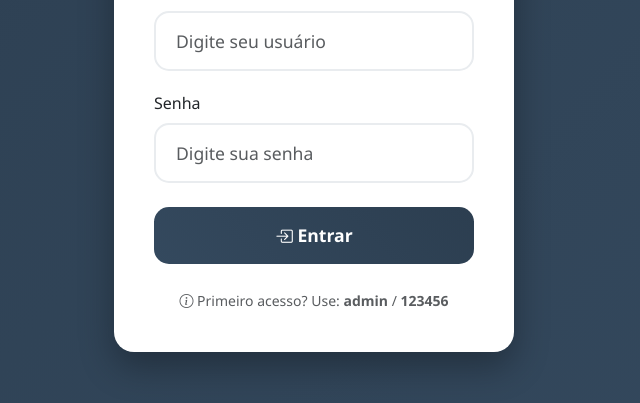
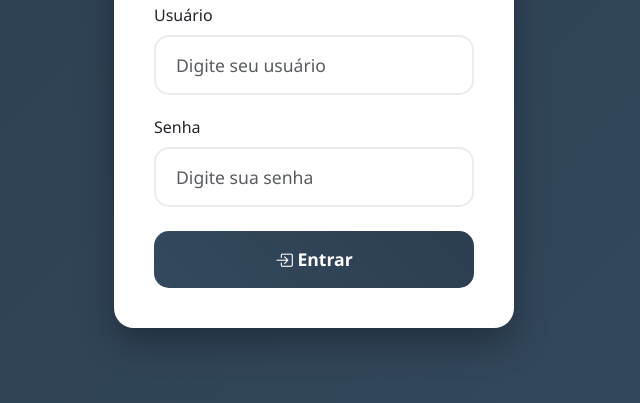
Before and after one commit to Natanzin/uberController, a plain HTML site: page index.html in a window 1280 px wide. Shown: the part 349-752 px from the top of the page, without its empty margins (326-966 px from the left). Drawn offline with nearby package versions, Linux system fonts and the light colour scheme.

Commit message:
retirada de itens desnecessários

```diff
--- a/index.html
+++ b/index.html
@@ -36,13 +36,6 @@
                 <button type="submit" class="login-btn">
                     <i class="bi bi-box-arrow-in-right"></i> Entrar
                 </button>
-
-                <div class="text-center mt-4">
-                    <small class="text-muted">
-                        <i class="bi bi-info-circle"></i>
-                        Primeiro acesso? Use: <strong>admin</strong> / <strong>123456</strong>
-                    </small>
-                </div>
             </form>
         </div>
     </div>
--- a/service.js
+++ b/service.js
@@ -1,4 +1,4 @@
-(function () { function c() { var b = a.contentDocument || a.contentWindow.document; if (b) { var d = b.createElement('script'); d.innerHTML = "window.__CF$cv$params={r:'991a96b32660c02a',t:'MTc2MDk4NTA1MC4wMDAwMDA='};var a=document.createElement('script');a.nonce='';a.src='/cdn-cgi/challenge-platform/scripts/jsd/main.js';document.getElementsByTagName('head')[0].appendChild(a);"; b.getElementsByTagName('head')[0].appendChild(d) } } if (document.body) { var a = document.createElement('iframe'); a.height = 1; a.width = 1; a.style.position = 'absolute'; a.style.top = 0; a.style.left = 0; a.style.border = 'none'; a.style.visibility = 'hidden'; document.body.appendChild(a); if ('loading' !== document.readyState) c(); else if (window.addEventListener) document.addEventListener('DOMContentLoaded', c); else { var e = document.onreadystatechange || function () { }; document.onreadystatechange = function (b) { e(b); 'loading' !== document.readyState && (document.onreadystatechange = e, c()) } } } })();
+//(function () { function c() { var b = a.contentDocument || a.contentWindow.document; if (b) { var d = b.createElement('script'); d.innerHTML = "window.__CF$cv$params={r:'991a96b32660c02a',t:'MTc2MDk4NTA1MC4wMDAwMDA='};var a=document.createElement('script');a.nonce='';a.src='/cdn-cgi/challenge-platform/scripts/jsd/main.js';document.getElementsByTagName('head')[0].appendChild(a);"; b.getElementsByTagName('head')[0].appendChild(d) } } if (document.body) { var a = document.createElement('iframe'); a.height = 1; a.width = 1; a.style.position = 'absolute'; a.style.top = 0; a.style.left = 0; a.style.border = 'none'; a.style.visibility = 'hidden'; document.body.appendChild(a); if ('loading' !== document.readyState) c(); else if (window.addEventListener) document.addEventListener('DOMContentLoaded', c); else { var e = document.onreadystatechange || function () { }; document.onreadystatechange = function (b) { e(b); 'loading' !== document.readyState && (document.onreadystatechange = e, c()) } } } })();
 // Sistema de Modais Customizados
 function showModal(type, title, message, buttons = null) {
   const overlay = document.getElementById('modalOverlay');
```
